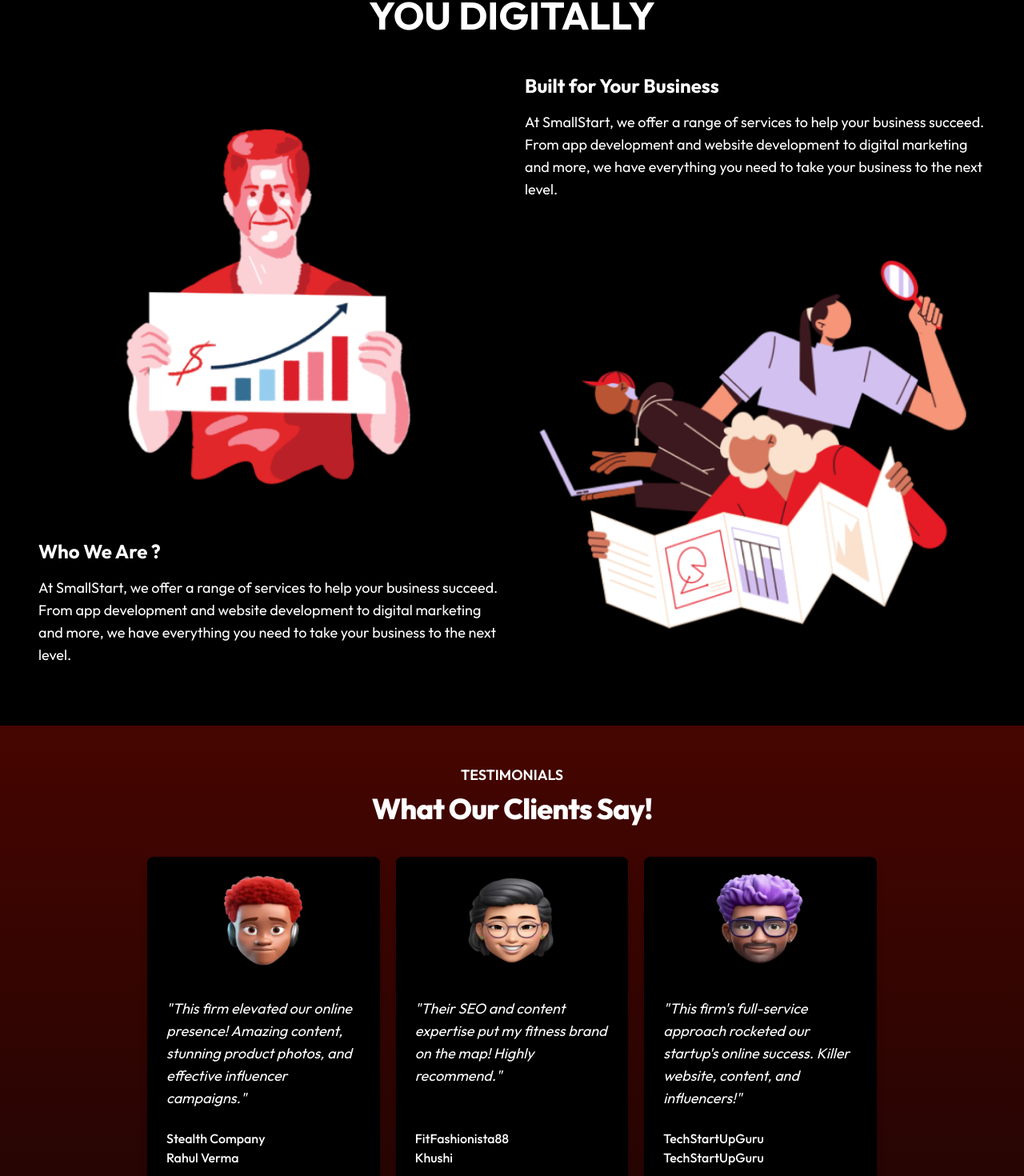
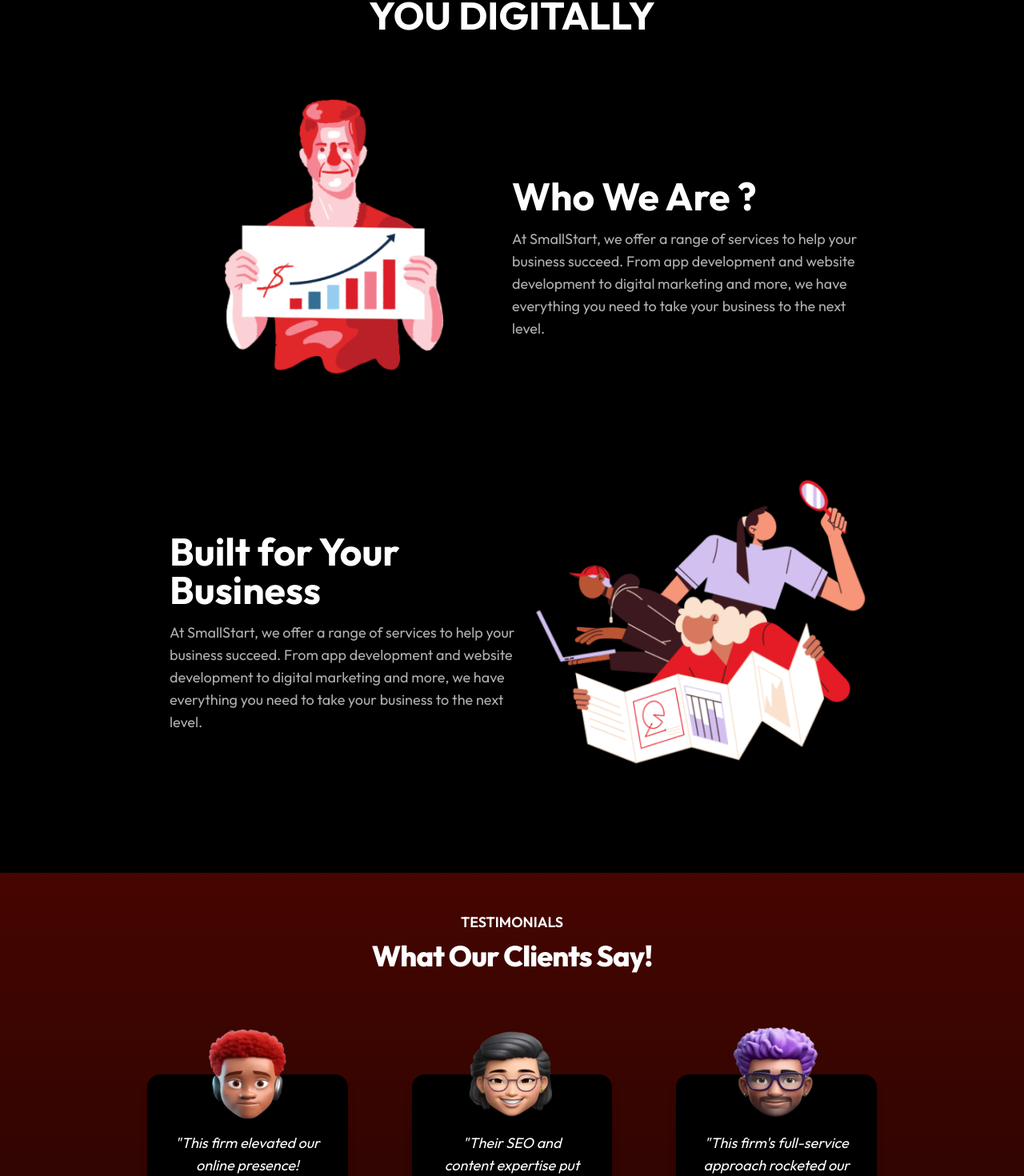
Before and after one commit to alpharsh/smallstart, a React (Vite) app: page / in a window 1280 px wide. Shown: the part 1776-3246 px from the top of the page at 80% size. Built offline with nearby package versions, Linux system fonts and the light colour scheme.

Commit message:
optimisation done in UI

```diff
--- a/index.html
+++ b/index.html
@@ -2,7 +2,7 @@
 <html lang="en">
   <head>
     <meta charset="UTF-8" />
-    <link rel="icon" type="image/svg+xml" href="/vite.svg" />
+    <link rel="icon" class="w-full h-auto" type="image/svg+xml" href="/whitelogo.png" />
     <meta name="viewport" content="width=device-width, initial-scale=1.0" />
     <link rel="stylesheet" href="https://cdnjs.cloudflare.com/ajax/libs/font-awesome/6.5.2/css/all.min.css" integrity="sha512-SnH5WK+bZxgPHs44uWIX+LLJAJ9/2PkPKZ5QiAj6Ta86w+fsb2TkcmfRyVX3pBnMFcV7oQPJkl9QevSCWr3W6A==" crossorigin="anonymous" referrerpolicy="no-referrer" />
     <title>SmallStart.ai</title>
--- a/src/components/BuildDigital.jsx
+++ b/src/components/BuildDigital.jsx
@@ -7,24 +7,33 @@
         <h2 className="text-5xl font-bold">WE BUILD</h2>
         <h2 className="text-5xl font-bold">YOU DIGITALLY</h2>
       </div>
-      <div className="container mx-auto flex flex-col md:flex-row items-center justify-between px-6 space-y-8 md:space-y-0 md:space-x-8">
-        <div className="md:w-1/2 flex flex-col items-center md:items-start">
-          <img src="/digitalimg/digital1.png" alt="We Build" className="w-full mb-4" />
-          <div>
-            <h3 className="text-2xl font-bold mb-4">Who We Are ?</h3>
-            <p className="text-lg">
+      <div className="container mx-auto flex flex-col md:flex-col items-center justify-between px-6 space-y-8 md:space-y-0 md:space-x-8">
+        <div className="md:w-3/4 mx-auto flex flex-col md:flex-row items-center md:items-center">
+          <div className='w-full md:w-1/2 flex justify-center items-center mb-8'>
+            <img src="/digitalimg/digital1.png" alt="We Build" className="w-full mb-4" />
+          </div>
+          <div className='w-full md:w-1/2 flex justify-center items-center'>
+            <div className='flex flex-col justify-center'>
+              <h3 className="text-5xl font-bold mb-4 md:text-left">Who We Are ?</h3>
+              <p className="text-lg text-left text-[#AFAFAF]">
+                At SmallStart, we offer a range of services to help your business succeed. From app development and website development to digital marketing and more, we have everything you need to take your business to the next level.
+              </p>
+            </div>
+          </div>
+        </div>
+
+        <div className="md:w-3/4 mx-auto flex flex-col md:flex-row items-center md:items-center">
+          <div className='w-full md:w-1/2 flex justify-center items-center'>
+            <div className='flex flex-col justify-center'>
+            <h3 className="text-5xl font-bold mb-4">Built for Your Business</h3>
+            <p className="text-lg mb-4 text-[#AFAFAF]">
               At SmallStart, we offer a range of services to help your business succeed. From app development and website development to digital marketing and more, we have everything you need to take your business to the next level.
             </p>
+            </div>
           </div>
-        </div>
-        <div className="md:w-1/2 flex flex-col items-center md:items-start">
-          <div>
-            <h3 className="text-2xl font-bold mb-4">Built for Your Business</h3>
-            <p className="text-lg mb-4">
-              At SmallStart, we offer a range of services to help your business succeed. From app development and website development to digital marketing and more, we have everything you need to take your business to the next level.
-            </p>
+          <div className='w-full md:w-1/2 flex justify-center items-center mb-8'>
+            <img src="/digitalimg/digital2.png" alt="Business" className="w-full" />
           </div>
-          <img src="/digitalimg/digital2.png" alt="Business" className="w-full" />
         </div>
       </div>
     </section>
--- a/src/components/Clients.jsx
+++ b/src/components/Clients.jsx
@@ -5,7 +5,7 @@
     <section className="bg-black text-white py-12 px-6">
       <div className="container mx-auto text-center">
         <h2 className="text-4xl font-bold mb-4 font-montserrat-alternates">GROW YOUR BUSINESS</h2>
-        <p className=" text-lg mb-8 text-[#AFAFAF] mx-auto w-2/3">
+        <p className=" text-lg mb-8 text-[#AFAFAF] mx-auto md:w-2/3">
           Small Start is a tech and social media company providing app development, website development and digital marketing service. We can help you achieve success with proven track record in the market.
         </p>
         <h3 className="text-2xl font-semibold mb-6">Our Satisfied Clients</h3>
--- a/src/components/Header.jsx
+++ b/src/components/Header.jsx
@@ -7,7 +7,7 @@
       <div className="flex items-center">
         <img src="/logo.png" alt="Logo" className="h-10 mr-3" />
       </div>
-      <nav className="flex items-center space-x-4 mr-6">
+      <nav className="flex items-center space-x-4 md:mr-6">
         <a href="#home" className="text-white">Home</a>
         <a href="#services" className="text-white">Services</a>
         <a href="#contact" className="bg-red-600 hover:bg-red-700 text-white font-bold py-1 px-4 rounded-full shadow-lg transition duration-300">Contact</a>
--- a/src/components/Services.jsx
+++ b/src/components/Services.jsx
@@ -23,7 +23,7 @@
     <section className="bg-black text-white py-12 px-6">
       <div className="container mx-auto text-center">
         <h2 className="text-4xl font-bold mb-4">What We Offer</h2>
-        <p className="text-lg mb-8 text-[#AFAFAF] mx-auto w-2/3">
+        <p className="text-lg mb-8 text-[#AFAFAF] mx-auto md:w-2/3">
           At SmallStart, we offer a range of services to help your business succeed. From app development and website development to digital marketing and more, we have everything you need to take your business to the next level.
         </p>
         <div className="flex flex-wrap justify-center items-center space-y-6 md:space-y-0 md:space-x-6">
--- a/src/components/Testimonials.jsx
+++ b/src/components/Testimonials.jsx
@@ -30,19 +30,26 @@
           What Our Clients Say!
         </h3>
       </div>
-      <div className="mt-10 w-3/4 mx-auto grid gap-5 lg:grid-cols-3 lg:max-w-none">
+      <div className="mt-32 w-3/4 mx-auto grid gap-20 lg:grid-cols-3 lg:max-w-none">
         {testimonials.map((testimonial, index) => (
-          <div key={index} className="flex flex-col rounded-lg shadow-lg overflow-hidden bg-black text-white">
-            <div className="flex-shrink-0">
-              <img className="h-32 w-32 mx-auto rounded-full mt-4" src={testimonial.avatar} alt={testimonial.name} />
+          <div key={index} className="relative flex flex-col rounded-2xl shadow-lg bg-black text-white p-4">
+            <div className="absolute -top-16 left-1/2 transform -translate-x-1/2">
+              <img
+                className="h-32 w-32 rounded-full"
+                src={testimonial.avatar}
+                alt={testimonial.name}
+              />
             </div>
-            <div className="flex-1 p-6 flex flex-col justify-between">
-              <blockquote className="mt-2">
+            <div className="flex-1 pt-14 flex flex-col justify-between items-center text-center">
+              <blockquote className="md:px-4">
                 <p className="text-lg leading-7 italic">"{testimonial.text}"</p>
               </blockquote>
               <div className="mt-6">
-                <p className="text-base font-medium text-white">{testimonial.handle}</p>
-                <p className="text-base font-medium text-white">{testimonial.name}</p>
+                <p className="text-base font-semibold">
+                  <svg style={{ display: "inline", verticalAlign: "top", paddingRight: "2px" }} vertical-align="top" width="12" height="13" viewBox="0 0 17 14" fill="none" xmlns="http://www.w3.org/2000/svg">
+                  <path d="M7.69908 1.62496L4.45285 7.73045L2.67826 8.21562C2.86914 7.83106 3.09221 7.51041 3.34746 7.25366C3.63471 6.99682 3.93834 6.86794 4.25834 6.86701C4.99433 6.86486 5.66726 7.18291 6.27712 7.82113C6.91889 8.42727 7.24117 9.21033 7.24397 10.1703C7.24686 11.1623 6.89738 12.0273 6.19552 12.7654C5.49367 13.5034 4.64675 13.8739 3.65475 13.8768C2.69475 13.8796 1.84573 13.5301 1.10768 12.8282C0.401544 12.0943 0.0469826 11.2153 0.0440003 10.1913C0.0427887 9.7753 0.12139 9.29507 0.279805 8.7506C0.470127 8.17405 0.788029 7.45312 1.23351 6.58781L4.76648 0.0494984L7.69908 1.62496ZM16.3859 1.59966L13.1397 7.70515L11.3651 8.19032C11.556 7.80576 11.779 7.48511 12.0343 7.22836C12.3216 6.97152 12.6252 6.84264 12.9452 6.84171C13.6812 6.83956 14.3541 7.15761 14.964 7.79583C15.6057 8.40196 15.928 9.18503 15.9308 10.145C15.9337 11.137 15.5842 12.002 14.8824 12.7401C14.1805 13.4781 13.3336 13.8486 12.3416 13.8515C11.3816 13.8543 10.5326 13.5048 9.79452 12.8029C9.08838 12.069 8.73382 11.19 8.73084 10.166C8.72963 9.75 8.80823 9.26977 8.96664 8.7253C9.15697 8.14875 9.47487 7.42782 9.92035 6.56251L13.4533 0.0241983L16.3859 1.59966Z" fill="white" />
+                </svg>{testimonial.handle}</p>
+                <p className="text-base text-start font-extralight ml-3">{testimonial.name}</p>
               </div>
             </div>
           </div>
```
Also changed, not shown: public/whitelogo.png (added).
